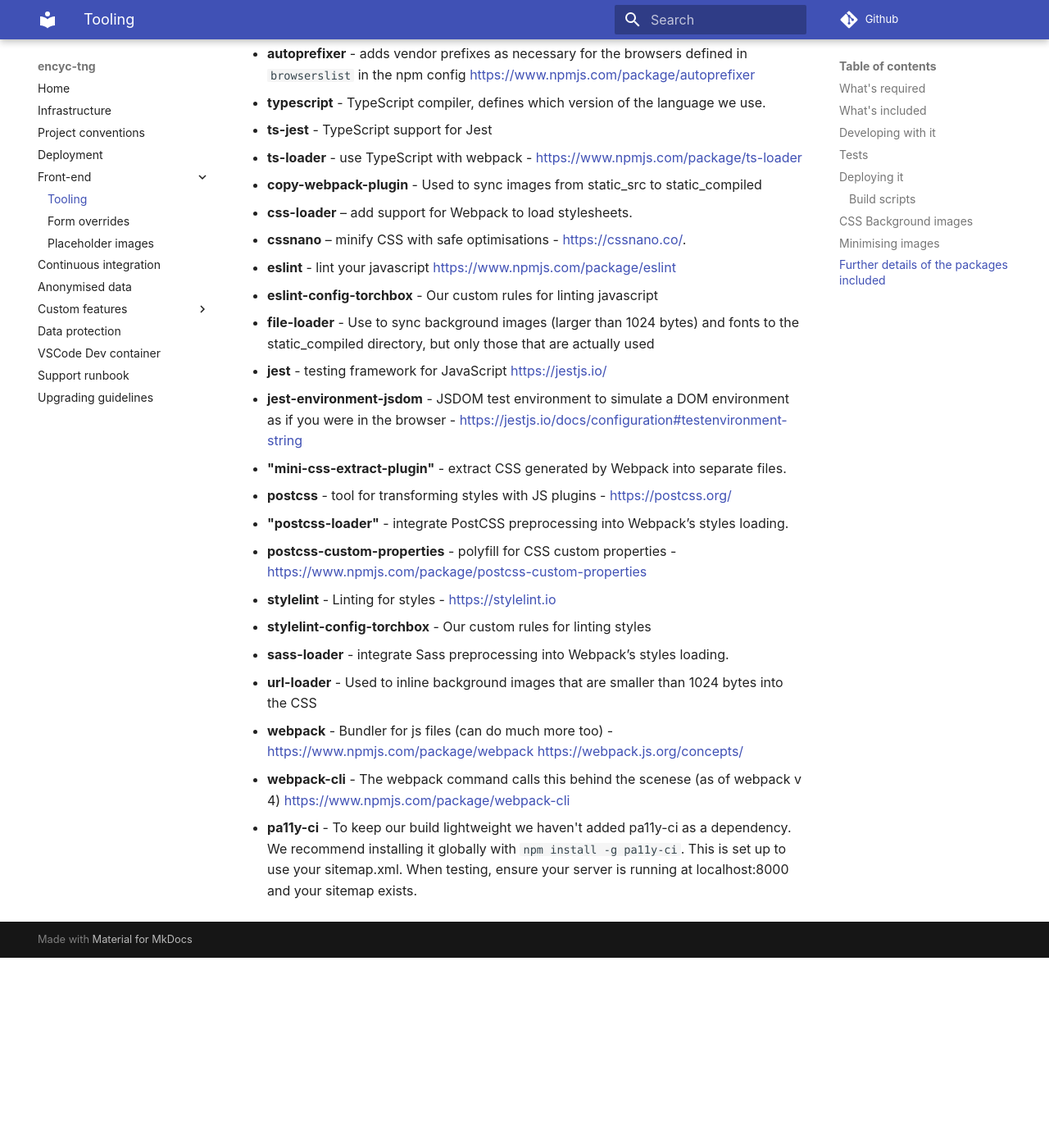
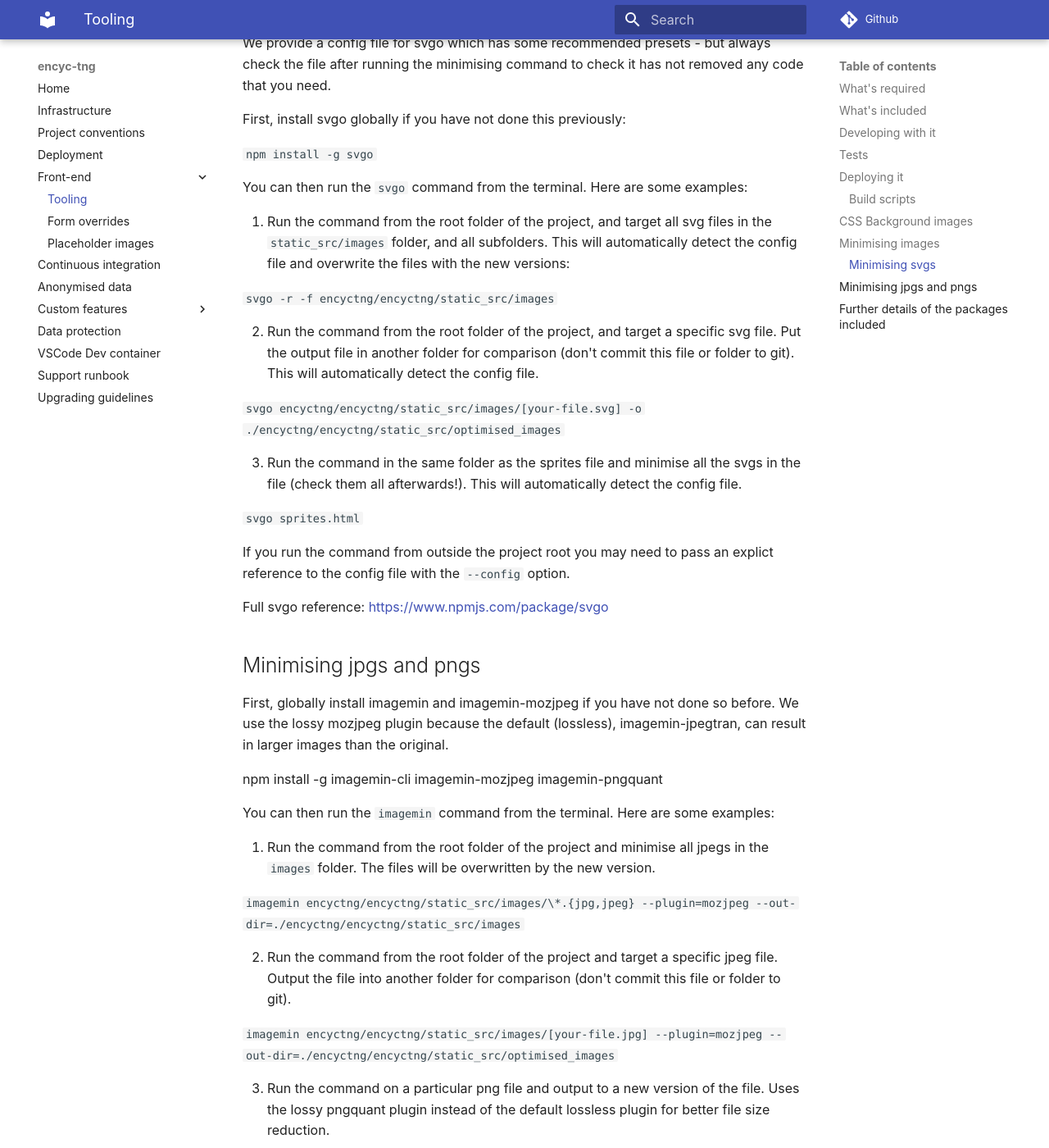
Before and after one commit to denshoproject/encyc-tng, an MkDocs documentation site: the page built from docs/front-end/tooling.md, in a window 1280 px wide and 1400 px high, scrolled down 2328 px. Shown: the whole window at 82% size. Built offline with MkDocs 1.6.1 and Material for MkDocs 9.7.7, drawn with Linux system fonts in a browser that asks for light colours; comment, search, counter and statistics services are not loaded; before the commit the page ends 3496 px from its top, so only the background shows below that; some of the changed text lies outside the part shown.

Commit message:
add back in svg and image processing

```diff
--- a/docs/front-end/tooling.md
+++ b/docs/front-end/tooling.md
@@ -66,6 +66,55 @@
 
 However, you can install the required packages on your local machine and run the minimisation yourself from the command line by following these instructions.
 
+### Minimising svgs
+
+We provide a config file for svgo which has some recommended presets - but always check the file after running the minimising command to check it has not removed any code that you need.
+
+First, install svgo globally if you have not done this previously:
+
+`npm install -g svgo`
+
+You can then run the `svgo` command from the terminal. Here are some examples:
+
+1. Run the command from the root folder of the project, and target all svg files in the `static_src/images` folder, and all subfolders. This will automatically detect the config file and overwrite the files with the new versions:
+
+`svgo -r -f encyctng/encyctng/static_src/images`
+
+2. Run the command from the root folder of the project, and target a specific svg file. Put the output file in another folder for comparison (don't commit this file or folder to git). This will automatically detect the config file.
+
+`svgo encyctng/encyctng/static_src/images/[your-file.svg] -o ./encyctng/encyctng/static_src/optimised_images`
+
+3. Run the command in the same folder as the sprites file and minimise all the svgs in the file (check them all afterwards!). This will automatically detect the config file.
+
+`svgo sprites.html`
+
+If you run the command from outside the project root you may need to pass an explict reference to the config file with the `--config` option.
+
+Full svgo reference: https://www.npmjs.com/package/svgo
+
+## Minimising jpgs and pngs
+
+First, globally install imagemin and imagemin-mozjpeg if you have not done so before. We use the lossy mozjpeg plugin because the default (lossless), imagemin-jpegtran, can result in larger images than the original.
+
+npm install -g imagemin-cli imagemin-mozjpeg imagemin-pngquant
+
+You can then run the `imagemin` command from the terminal. Here are some examples:
+
+1. Run the command from the root folder of the project and minimise all jpegs in the `images` folder. The files will be overwritten by the new version.
+
+`imagemin encyctng/encyctng/static_src/images/\*.{jpg,jpeg} --plugin=mozjpeg --out-dir=./encyctng/encyctng/static_src/images`
+
+2. Run the command from the root folder of the project and target a specific jpeg file. Output the file into another folder for comparison (don't commit this file or folder to git).
+
+`imagemin encyctng/encyctng/static_src/images/[your-file.jpg] --plugin=mozjpeg --out-dir=./encyctng/encyctng/static_src/optimised_images`
+
+3. Run the command on a particular png file and output to a new version of the file. Uses the lossy pngquant plugin instead of the default lossless plugin for better file size reduction.
+
+`imagemin your-file.png --plugin=pngquant > your-file-optimised.png`
+
+Full imagemin-cli reference: https://github.com/imagemin/imagemin-cli
+Useful summary table of the plugins: https://web.dev/use-imagemin-to-compress-images/#plugins
+
 ## Further details of the packages included
 
 - **autoprefixer** - adds vendor prefixes as necessary for the browsers defined in `browserslist` in the npm config https://www.npmjs.com/package/autoprefixer
```
